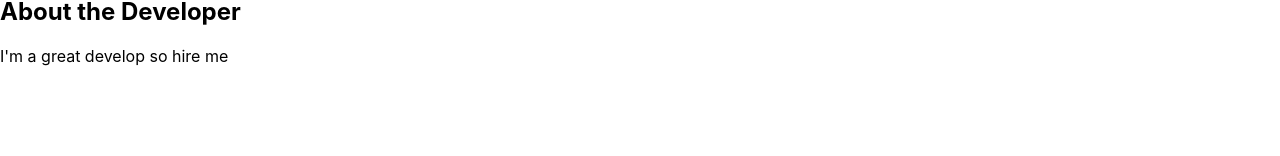
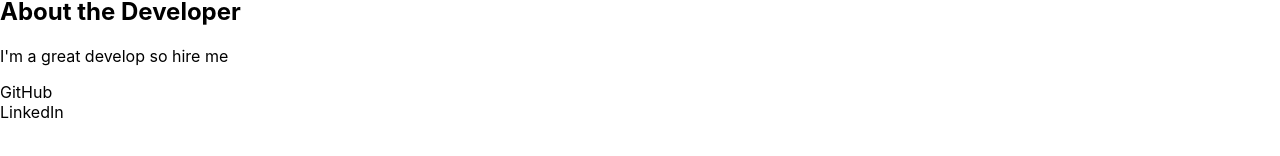
Before and after one commit to JoeCosentino/WebDev-Portfolio, a React (Create React App) app: page / in a window 1280 px wide. Shown: the part 172-328 px from the top of the page. Built offline with nearby package versions, Linux system fonts and the light colour scheme.

Commit message:
added footer, not finished, just the bones

```diff
--- a/src/App.js
+++ b/src/App.js
@@ -2,6 +2,7 @@ import React, {useState} from 'react';
 import './App.css';
 import About from './componenets/About';
 import Contact from './componenets/Contact';
+import Footer from './componenets/Footer';
 import Nav from './componenets/Nav';
 
 function App() {
@@ -23,6 +24,7 @@ function App() {
           <Contact></Contact>
         )}
       </main>
+      <Footer></Footer>
     </div>
   );
 }
--- a/src/componenets/Footer/index.js
+++ b/src/componenets/Footer/index.js
@@ -0,0 +1,12 @@
+import React from "react";
+
+function Footer() {
+    return (
+        <section>
+            <div>GitHub</div>
+            <div>LinkedIn</div>
+        </section>
+    )
+}
+
+export default Footer;
```
